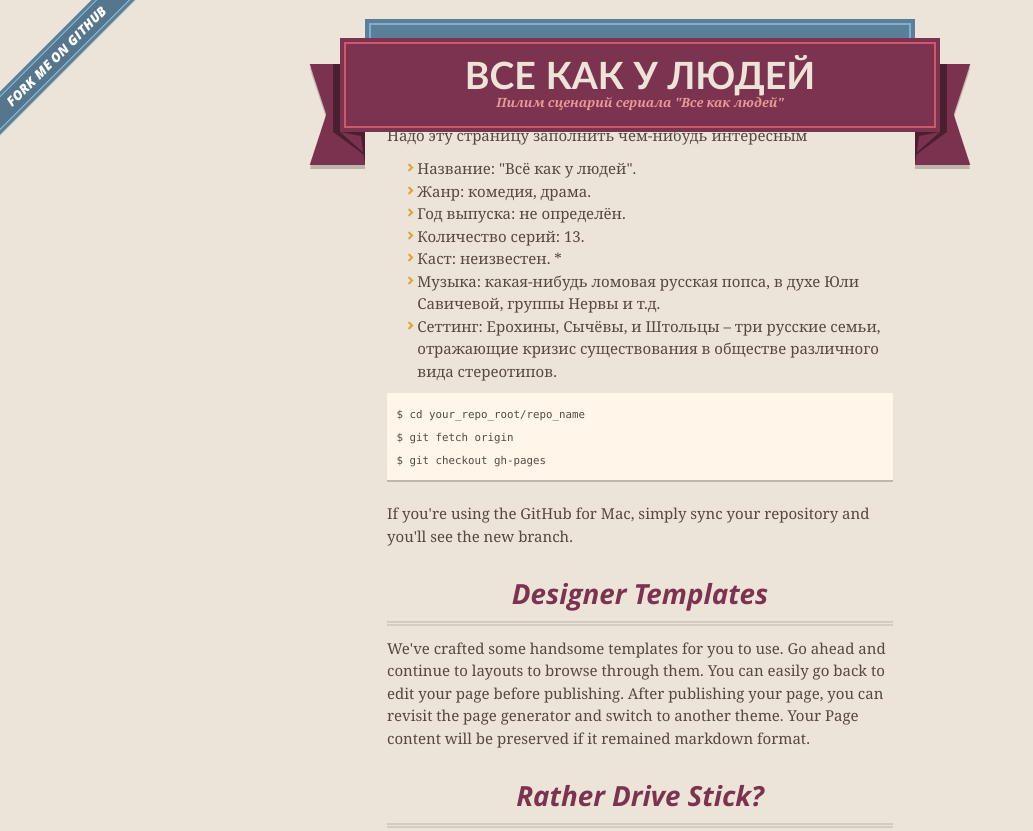
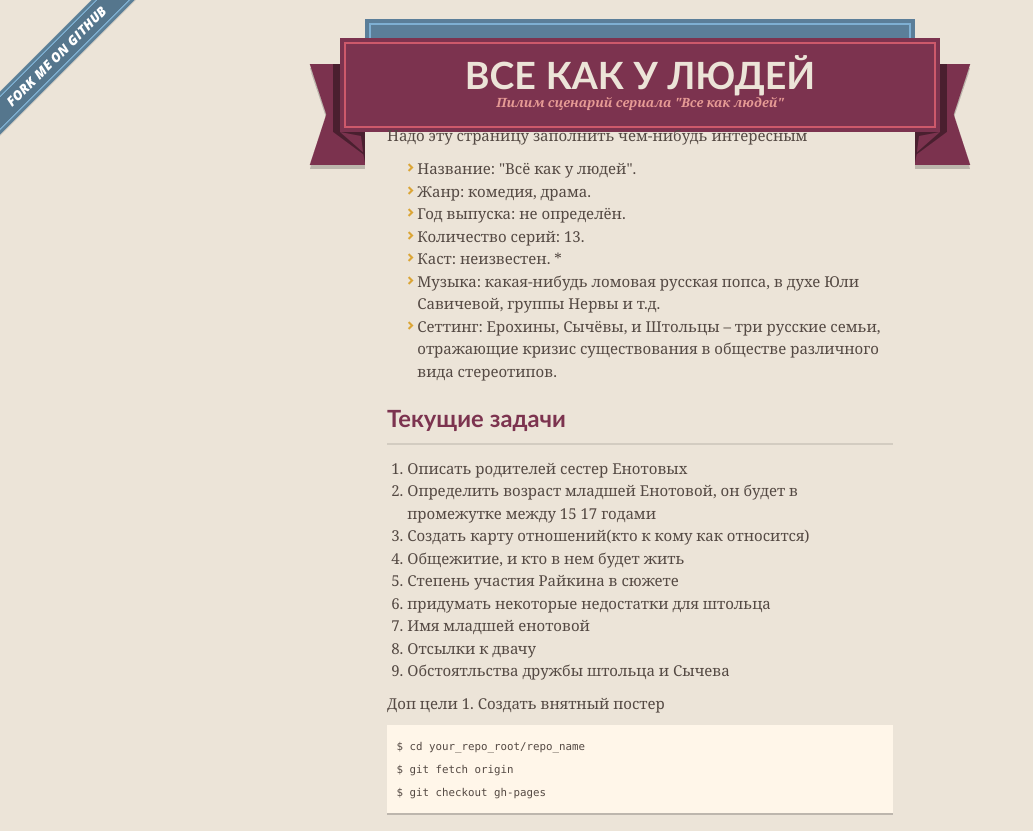
Before and after one commit to anon1334/vsekakuludei, a plain HTML site: page index.html in a window 1280 px wide. Shown: the top 831 px of the page, without its empty margins (0-1033 px from the left). Drawn offline with nearby package versions, Linux system fonts and the light colour scheme.

Commit message:
Update index.html

```diff
--- a/index.html
+++ b/index.html
@@ -56,6 +56,24 @@
 </ul>
 </b>
 
+<p></p>
+
+<h4>Текущие задачи</h4>
+<ol>
+<li>Описать родителей сестер Енотовых</li>
+<li> Определить возраст младшей Енотовой, он будет в промежутке между 15 17 годами</li>
+<li> Создать карту отношений(кто к кому как относится)</li>
+<li>Общежитие, и кто в нем будет жить</li>
+<li> Степень участия Райкина в сюжете</li>
+<li>придумать некоторые недостатки для штольца</li>
+<li> Имя младшей енотовой</li>
+<li> Отсылки к двачу</li>
+<li> Обстоятльства дружбы штольца и Сычева</li>
+</ol>
+
+Доп цели
+1. Создать внятный постер
+
 <pre><code>$ cd your_repo_root/repo_name
 $ git fetch origin
 $ git checkout gh-pages
```
